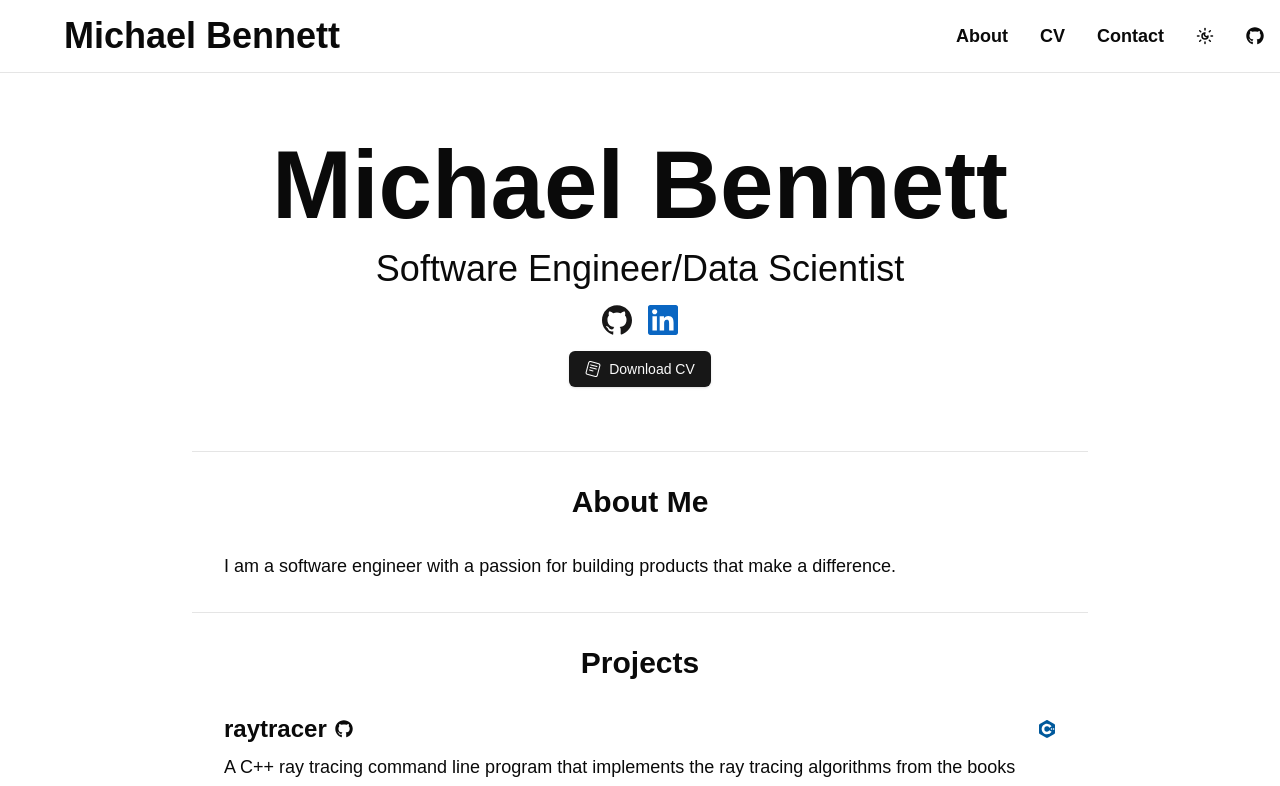
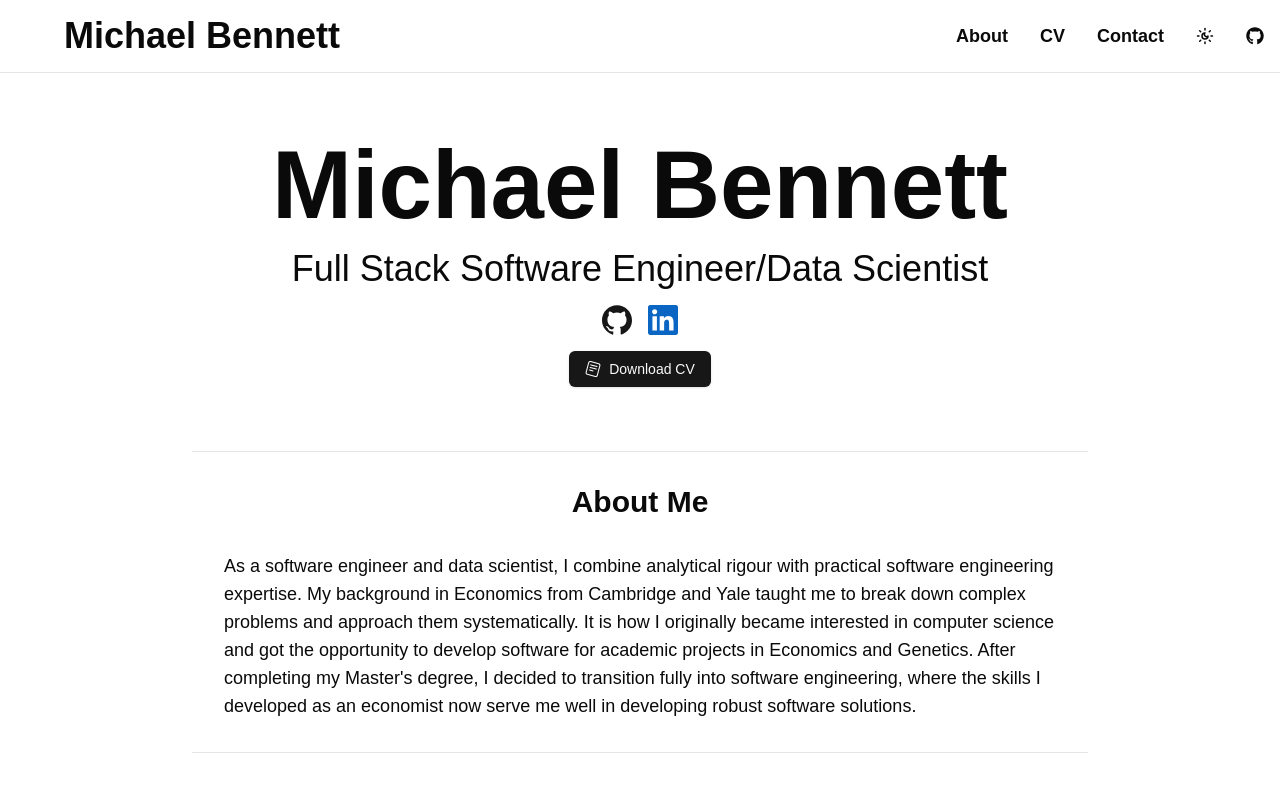
Before and after one commit to michaelbennett99/michaeldabennett.com, a Next.js app: page / in a window 1280 px wide. Shown: the top 786 px of the page. Built offline with nearby package versions, Linux system fonts and the light colour scheme.

Commit message:
change about me section

```diff
--- /dev/null
+++ b/src/app/_components/about_me.tsx
@@ -0,0 +1,22 @@
+export default function AboutMe({
+  abridged = false,
+}: {
+  abridged?: boolean;
+}) {
+  const paragraphs = [
+    "As a software engineer and data scientist, I combine analytical rigour with practical software engineering expertise. My background in Economics from Cambridge and Yale taught me to break down complex problems and approach them systematically. It is how I originally became interested in computer science and got the opportunity to develop software for academic projects in Economics and Genetics. After completing my Master's degree, I decided to transition fully into software engineering, where the skills I developed as an economist now serve me well in developing robust software solutions.",
+    "In my professional work, I've developed software to analyze genetic datasets exceeding 1TB at the National Bureau of Economic Research, creating efficient processing pipelines that reduced complex analysis times to under an hour. Beyond my professional experience, I have designed and developed full-stack web applications from conception to production using modern technologies like TypeScript, Go, and Next.js. These projects range from data visualization tools to interactive web applications, demonstrating my ability to architect complete solutions from database design to user interface implementation.",
+    "I work across multiple languages and technologies, applying my analytical mindset to challenges in both software engineering and data science. In fact, I particularly enjoy learning new technologies and languages, and I like to have competency in as broad of a tech stack as possible. Switching from thinking functionally in a language like Haskell to writing object-oriented code in C++ has broadened my mind to a range of problem-solving approaches, which is both intellectually stimulating and helpful when faced with a difficult problem.",
+    "Through my projects and professional work, I've developed expertise in computational efficiency, full-stack development, and machine learning, as well as in the ability to quickly and independently pick up new languages and technologies. I'm currently seeking opportunities to leverage these skills in challenging software engineering or data science roles where I can build systems that will have a meaningful impact.",
+  ];
+
+
+  const selectedParagraphs = abridged ? paragraphs.slice(0, 1) : paragraphs;
+  return (
+    <div className="flex flex-col gap-4">
+      {selectedParagraphs.map((paragraph, index) => (
+        <p key={index}>{paragraph}</p>
+      ))}
+    </div>
+  );
+}
--- a/src/app/_landing/_components/about_me.tsx
+++ b/src/app/_landing/_components/about_me.tsx
@@ -1,12 +1,10 @@
+import { default as AboutMeBase } from "@/app/_components/about_me";
 import Subsection from "./subsection";
 
 export default function AboutMe() {
   return (
     <Subsection title="About Me">
-      <p>
-        I am a software engineer with a passion for building products that
-        make a difference.
-      </p>
+      <AboutMeBase abridged={true} />
     </Subsection>
   );
 }
--- a/src/app/_landing/_components/header.tsx
+++ b/src/app/_landing/_components/header.tsx
@@ -8,7 +8,7 @@ export default function Header() {
     <header className="pt-16 pb-8 flex flex-col items-center gap-4">
       <h1 className="text-8xl font-bold text-center">Michael Bennett</h1>
       <div className="text-4xl text-center" role="doc-subtitle">
-        Software Engineer/Data Scientist
+        Full Stack Software Engineer/Data Scientist
       </div>
       <nav className="flex justify-center gap-4 text-3xl">
         <SocialLink
--- a/src/app/about/page.tsx
+++ b/src/app/about/page.tsx
@@ -1,11 +1,12 @@
 import Container from "@/components/container";
 import PageHeading from "@/components/page_heading";
-
+import AboutMe from "@/app/_components/about_me";
 export default function About() {
   return (
     <main className="flex-1">
       <Container>
         <PageHeading title="About" />
+        <AboutMe />
       </Container>
     </main>
   );
```
